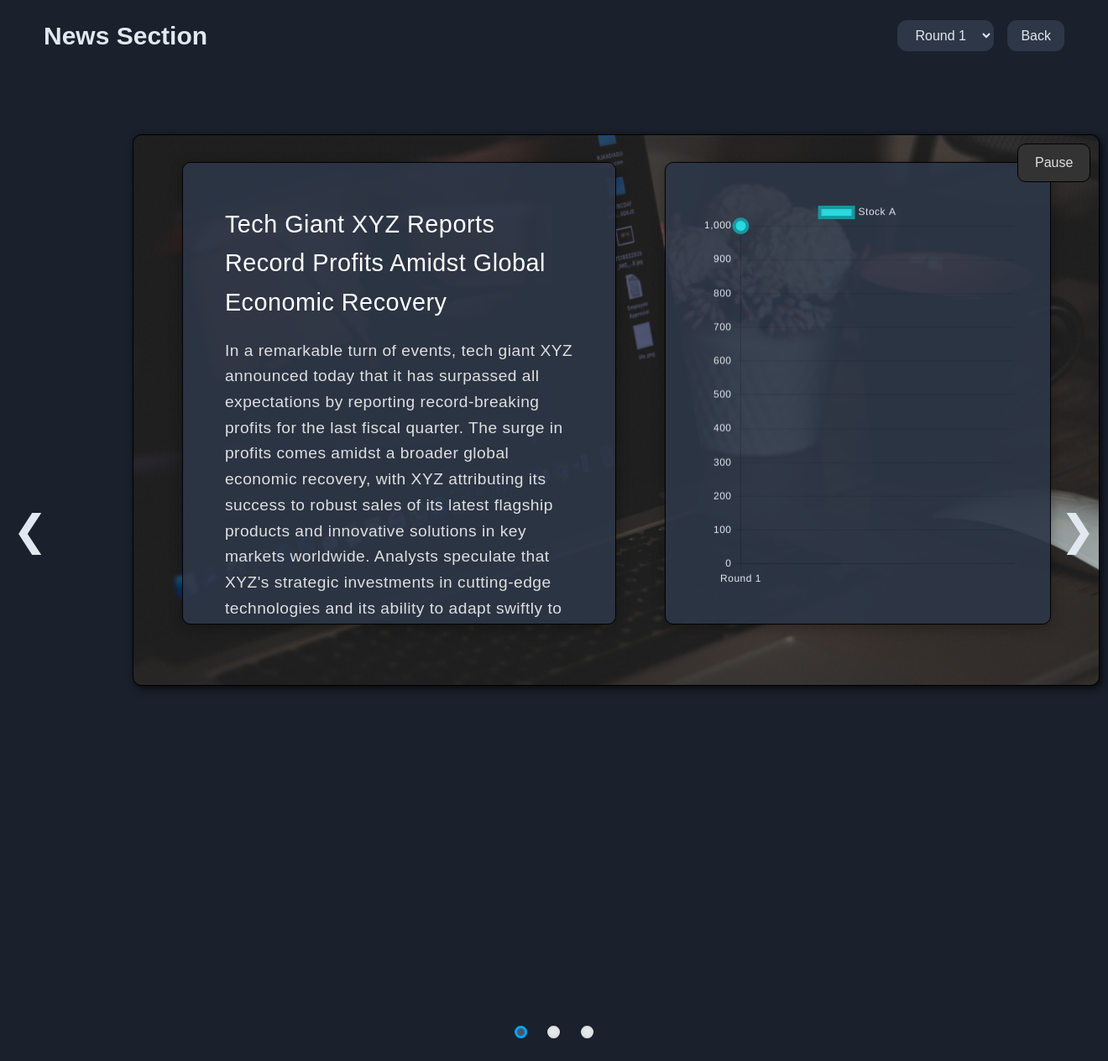
After one commit to software-community/Traders-Arena, a Flask app: page /round/1 in a window 1320 px wide. The commit adds this page. Shown: the whole page at 84% size. Run offline with Flask 3, Linux system fonts and the light colour scheme.

Commit message:
News Section

```diff
--- a/app.py
+++ b/app.py
@@ -16,6 +16,57 @@ app.config["SQLALCHEMY_TRACK_MODIFICATIONS"] = False
 
 # Storing team details
 team = []
+
+slides = {
+    "1": [
+        {
+            "title": "Tech Giant XYZ Reports Record Profits Amidst Global Economic Recovery",
+            "content": "In a remarkable turn of events, tech giant XYZ announced today that it has surpassed all expectations by reporting record-breaking profits for the last fiscal quarter. The surge in profits comes amidst a broader global economic recovery, with XYZ attributing its success to robust sales of its latest flagship products and innovative solutions in key markets worldwide. Analysts speculate that XYZ's strategic investments in cutting-edge technologies and its ability to adapt swiftly to changing consumer demands have positioned the company as a frontrunner in the highly competitive tech industry. As investors celebrate the news, XYZ's stock prices soar, reflecting renewed confidence in the company's future growth prospects.",
+            "image": "../static/img1.jpg"
+        },
+            {
+        "title": "Headline",
+        "content": "Lorem ipsum dolor sit amet consectetur adipisicing elit. Quam dolor ut totam repudiandae, aperiam necessitatibus deleniti veniam ea ab? Rem dolorem consectetur, sint pariatur ullam dolorum sunt corporis atque odio.",
+        "image": "../static/img3.jpg"
+    },
+    {
+        "title": "Headline",
+        "content": "Lorem ipsum dolor sit amet consectetur adipisicing elit. Quam dolor ut totam repudiandae, aperiam necessitatibus deleniti veniam ea ab? Rem dolorem consectetur, sint pariatur ullam dolorum sunt corporis atque odio.",
+        "image": "../static/img4.jpg"
+    },
+    ],
+    "2": [
+        {
+            "title": "Headline for Round 2",
+            "content": "Lorem ipsum dolor sit amet consectetur adipisicing elit. Quam dolor ut totam repudiandae, aperiam necessitatibus deleniti veniam ea ab? Rem dolorem consectetur, sint pariatur ullam dolorum sunt corporis atque odio.",
+            "image": "../static/img2.jpg"
+        },
+        {
+            "title": "Headline for Round 2",
+            "content": "Lorem ipsum dolor sit amet consectetur adipisicing elit. Quam dolor ut totam repudiandae, aperiam necessitatibus deleniti veniam ea ab? Rem dolorem consectetur, sint pariatur ullam dolorum sunt corporis atque odio.",
+            "image": "../static/img1.jpg"
+        },
+    ],
+
+    "3": [
+            {
+        "title": "Headline",
+        "content": "Lorem ipsum dolor sit amet consectetur adipisicing elit. Quam dolor ut totam repudiandae, aperiam necessitatibus deleniti veniam ea ab? Rem dolorem consectetur, sint pariatur ullam dolorum sunt corporis atque odio.",
+        "image": "../static/img5.jpg"
+    },
+            {
+            "title": "Tech Giant XYZ Reports Record Profits Amidst Global Economic Recovery",
+            "content": "In a remarkable turn of events, tech giant XYZ announced today that it has surpassed all expectations by reporting record-breaking profits for the last fiscal quarter. The surge in profits comes amidst a broader global economic recovery, with XYZ attributing its success to robust sales of its latest flagship products and innovative solutions in key markets worldwide. Analysts speculate that XYZ's strategic investments in cutting-edge technologies and its ability to adapt swiftly to changing consumer demands have positioned the company as a frontrunner in the highly competitive tech industry. As investors celebrate the news, XYZ's stock prices soar, reflecting renewed confidence in the company's future growth prospects.",
+            "image": "../static/img1.jpg"
+        },
+            {
+        "title": "Headline",
+        "content": "Lorem ipsum dolor sit amet consectetur adipisicing elit. Quam dolor ut totam repudiandae, aperiam necessitatibus deleniti veniam ea ab? Rem dolorem consectetur, sint pariatur ullam dolorum sunt corporis atque odio.",
+        "image": "https://plus.unsplash.com/premium_photo-1661675403671-164eefd1864e?q=80&w=1932&auto=format&fit=crop&ixlib=rb-4.0.3&ixid=M3wxMjA3fDB8MHxwaG90by1wYWdlfHx8fGVufDB8fHx8fA%3D%3D"
+    }
+    ]
+    # More rounds...
+}
 
 
 class Stock(db.Model):
@@ -248,6 +299,33 @@ def results():
         numberOfRounds=numberOfRounds,
     )
 
+#Temporary stock price trend data
+stock_data = {
+        "Stock A": [1000, 110, 105, 115],
+        "Stock B": [200, 1900, 195, 205],
+        "Stock C": [400, 510, 220, 3300],
+        "Stock D": [200, 1100, 200, 330],
+        "Stock E": [100, 110, 420, 3300],
+        "Stock F": [500, 210, 3020, 330],
+        "Stock G": [3000, 310, 520, 330]
+    }
+
+# Updated showNews route
+@app.route('/showNews')
+def showNews():
+    round_number = "1"  # Default round
+    stock_data_round = get_stock_data_for_round(round_number)
+    return render_template('newsScroll.html', slides=slides[round_number], rounds=slides.keys(), current_round=round_number, stock_data=stock_data_round)
+
+@app.route('/round/<round_number>')
+def round(round_number):
+    stock_data_round = get_stock_data_for_round(round_number)
+    return render_template('newsScroll.html', slides=slides[round_number], rounds=slides.keys(), current_round=round_number, stock_data=stock_data_round)
+
+def get_stock_data_for_round(round_number):
+    stock_data_round = {stock: values[:int(round_number)] for stock, values in stock_data.items()}
+    return stock_data_round
+
 
 with app.app_context():
     db.create_all()
--- /dev/null
+++ b/static/newsScroll.css
@@ -0,0 +1,203 @@
+/* Reset and base styles */
+* {
+    margin: 0;
+    padding: 0;
+    box-sizing: border-box;
+    font-family: sans-serif;
+}
+
+body {
+    background-color: #121212;
+    color: #E0E0E0;
+}
+
+/* Header styles */
+header {
+    height: 60px;
+    width: 100%;
+    position: absolute;
+    top: 0;
+    z-index: 2;
+    background-color: #1F1F1F;
+}
+
+
+#pauseButton {
+    position: absolute;
+    top: 10px;
+    right: 10px;
+    background-color: #333;
+    color: #E0E0E0;
+    border: none;
+    padding: 10px 20px;
+	border: 1px solid black;
+    border-radius: 10px;
+    cursor: pointer;
+    z-index: 2;
+    transition: background-color 0.3s;
+}
+
+#pauseButton:hover {
+    background-color: #444;
+}
+
+
+#logo {
+    background-color: #333;
+    line-height: 60px;
+    margin-left: 40px;
+    border-radius: 10px;
+    display: inline;
+    cursor: pointer;
+    font-size: 30px;
+    font-weight: bold;
+    padding: 4px 10px;
+    color: #E0E0E0; /* light grey */
+}
+
+#logo:hover {
+    color: #FFFFFF; /* white */
+}
+
+#logo-s {
+    color: #FFFFFF; /* white */
+    margin-left: 5px;
+}
+
+#logo:hover #logo-s {
+    color: #00A7FF; /* blue */
+}
+
+/* Slider styles */
+.slider {
+    margin: 8vh 12vw;
+    top: 4vh;
+    position: relative;
+	border: 1px solid black;
+    border-radius: 10px;
+    width: 90%;
+    height: 100%;
+    box-shadow: 3px 3px 10px rgba(0, 1, 1, 0.7);
+    background-color: #181818;
+}
+
+.myslide {
+    border-radius: 10px;
+    height: 655px;
+    display: none;
+    overflow: hidden;
+}
+
+.prev,
+.next {
+    position: absolute;
+    top: 50%;
+    transform: translate(0, -50%);
+    font-size: 50px;
+    padding: 15px;
+    cursor: pointer;
+    color: #E0E0E0; /* light grey */
+    transition: 0.3s;
+    user-select: none;
+}
+
+.prev:hover,
+.next:hover {
+    color: #808586; /* blue */
+}
+
+.next {
+    right: 0;
+}
+
+.dotsbox {
+    position: absolute;
+    left: 50%;
+    transform: translate(-50%);
+    bottom: 20px;
+    cursor: pointer;
+}
+
+.dot {
+    display: inline-block;
+    width: 15px;
+    height: 15px;
+    border: 3px solid #E0E0E0; /* light grey */
+    border-radius: 50%;
+    margin: 0 10px;
+    cursor: pointer;
+}
+
+/* Active and hover states for dots */
+.active,
+.dot:hover {
+    border-color: #00A7FF; /* blue */
+}
+
+/* Fade animation for slides */
+.fade {
+    -webkit-animation-name: fade;
+    -webkit-animation-duration: 1.5s;
+    animation-name: fade;
+    animation-duration: 1.5s;
+}
+
+@-webkit-keyframes fade {
+    from {opacity: 0.8}
+    to {opacity: 1}
+}
+
+@keyframes fade {
+    from {opacity: 0.8}
+    to {opacity: 1}
+}
+
+/* Text styles */
+.txt {
+	border: 1px solid black;
+    position: absolute;
+    height: 84%;
+    width: 45%;
+    padding: 2%;
+    overflow: auto;
+    background: rgb(45, 55, 72, 0.9); /* darker grey */
+    color: #E0E0E0; /* light grey */
+    letter-spacing: 0.5px;
+    line-height: 1.6;
+    top: 5%;
+    left: 5%;
+    border-radius: 10px;
+    box-shadow: 0 4px 15px rgba(0, 0, 0, 0.3);
+    animation-name: posi;
+    animation-duration: 2s;
+    z-index: 1;
+}
+
+.txt h1 {
+    color: #FFFFFF; /* white */
+    font-size: 1.8rem;
+    margin-bottom: 20px;
+}
+
+.txt p {
+    font-size: 1.2rem;
+}
+
+/* Image zoom animation */
+img {
+    transform: scale(1.5, 1.5);
+    -webkit-animation-name: zoomin;
+    -webkit-animation-duration: 40s;
+    animation-name: zoomin;
+    animation-duration: 40s;
+}
+
+@-webkit-keyframes zoomin {
+    from {transform: scale(1, 1);}
+    to {transform: scale(1.5, 1.5);}
+}
+
+@keyframes zoomin {
+    from {transform: scale(1, 1);}
+    to {transform: scale(1.5, 1.5);}
+}
--- /dev/null
+++ b/static/newsScroll.js
@@ -0,0 +1,58 @@
+const myslide = document.querySelectorAll('.myslide'),
+      dot = document.querySelectorAll('.dot');
+let counter = 1;
+let isPaused = false;
+slidefun(counter);
+
+console.log(myslide.length);
+
+let timer = setInterval(autoSlide, 8000);
+function autoSlide() {
+    if (!isPaused) {
+        counter += 1;
+        slidefun(counter);
+    }
+}
+function plusSlides(n) {
+    counter += n;
+    slidefun(counter);
+    resetTimer();
+}
+function currentSlide(n) {
+    counter = n;
+    slidefun(counter);
+    resetTimer();
+}
+function resetTimer() {
+    clearInterval(timer);
+    timer = setInterval(autoSlide, 8000);
+}
+function slidefun(n) {
+    let i;
+    for (i = 0; i < myslide.length; i++) {
+        myslide[i].style.display = "none";
+    }
+    for (i = 0; i < dot.length; i++) {
+        dot[i].className = dot[i].className.replace(' active', '');
+    }
+    if (n > myslide.length) {
+        counter = 1;
+    }
+    if (n < 1) {
+        counter = myslide.length;
+    }
+    myslide[counter - 1].style.display = "block";
+    dot[counter - 1].className += " active";
+}
+
+function togglePause() {
+    const pauseButton = document.getElementById('pauseButton');
+    isPaused = !isPaused;
+    if (isPaused) {
+        pauseButton.textContent = 'Play';
+        clearInterval(timer);
+    } else {
+        pauseButton.textContent = 'Pause';
+        resetTimer();
+    }
+}
--- a/templates/index.html
+++ b/templates/index.html
@@ -15,9 +15,10 @@
     <div>
       <a href="{{ url_for('addTeam') }}">Add New Team</a><br />
       <a href="{{ url_for('stock_admin') }}">stock_admin</a><br />
+      <a href="{{ url_for('stock_admin') }}">stock_admin</a><br />
       <a href="{{ url_for('results') }}">results</a><br />
     <a href="{{ url_for('stocksIssue') }}" >Initial Buying</a><br/>
-    <a href="{{ url_for('transactions') }}" >Trade between Teams</a><br/>
+    <a href="{{ url_for('showNews') }}" >News Section</a><br/>
   </div>
 </body>
 </html>
--- /dev/null
+++ b/templates/newsScroll.html
@@ -0,0 +1,307 @@
+<!DOCTYPE html>
+<html>
+
+<head>
+    <title>News Section</title>
+    <link rel="stylesheet" href="../static/newsScroll.css">
+    <link href="https://unpkg.com/tailwindcss@^1.0/dist/tailwind.min.css" rel="stylesheet" />
+    <script src="https://cdn.jsdelivr.net/npm/chart.js"></script>
+    <style>
+        /* CSS for fade animation */
+        .fade {
+            animation-name: fade;
+            animation-duration: 2s;
+        }
+
+        @keyframes fade {
+            from {
+                opacity: 0;
+            }
+
+            to {
+                opacity: 1;
+            }
+        }
+
+        .bg-primary {
+            background-color: #1A202C;
+        }
+
+        .text-primary {
+            color: #E2E8F0;
+        }
+
+        .bg-accent {
+            background-color: #2D3748;
+        }
+
+        .hover-bg-accent {
+            background-color: #4A5568;
+        }
+
+        .focus-ring-accent {
+            box-shadow: 0 0 0 3px rgba(74, 85, 104, 0.5);
+        }
+
+        .rounded-md {
+            border-radius: 0.375rem;
+        }
+
+        .header-container {
+            display: flex;
+            justify-content: space-between;
+            align-items: center;
+        }
+
+        .header-container h1 {
+            margin: 0;
+        }
+
+        .nav-items {
+            display: flex;
+            align-items: center;
+        }
+
+        .nav-item {
+            margin-left: 1rem;
+        }
+
+        .nav-item select {
+            border: 1px solid #2D3748;
+            padding: 0.5rem 1rem;
+            border-radius: 0.7rem;
+            background-color: #2D3748;
+            color: #E2E8F0;
+        }
+
+        .nav-item select:hover {
+            background-color: #4A5568;
+        }
+
+        .nav-item a {
+            background-color: #2D3748;
+            color: #E2E8F0;
+            padding: 0.4rem 1rem;
+            border-radius: 0.7rem;
+            text-decoration: none;
+            display: inline-block;
+        }
+
+        .nav-item a:hover {
+            background-color: #4A5568;
+        }
+
+        body {
+            background-color: #1A202C;
+            color: #E2E8F0;
+        }
+
+        .prev,
+        .next {
+            color: #E2E8F0;
+        }
+
+        .dotsbox .dot {
+            background-color: #E2E8F0;
+        }
+
+        .dotsbox .dot.active {
+            background-color: #4A5568;
+        }
+
+        .slide-content {
+            display: flex;
+            justify-content: space-between;
+            align-items: center;
+        }
+
+        .chart-container {
+            /* position: absolute;
+            width: 45%;
+            left: 50%;
+            top: 15%;
+            height: 450px;
+            padding: 50px;
+            background-color: #1A202C; */
+            border: 1px solid black;
+            position: absolute;
+            height: 84%;
+            width: 40%;
+            padding: 2%;
+            overflow: auto;
+            background: rgb(45, 55, 72, 0.9);
+            /* darker grey */
+            color: #E0E0E0;
+            /* light grey */
+            letter-spacing: 0.5px;
+            line-height: 1.6;
+            top: 5%;
+            left: 55%;
+            border-radius: 10px;
+            box-shadow: 0 4px 15px rgba(0, 0, 0, 0.3);
+            animation-name: posi;
+            animation-duration: 2s;
+            z-index: 1;
+        }
+
+        .txt {
+            width: 45%;
+            padding: 50px;
+        }
+
+        .slider {
+            position: relative;
+        }
+    </style>
+</head>
+
+<body>
+    <div class="container">
+
+        <header class="bg-primary py-6 px-4">
+            <nav class="mx-auto max-w-7xl px-2 sm:px-6 lg:px-8 header-container">
+                <h1 class="text-3xl font-bold text-primary">News Section</h1>
+                <div class="nav-items">
+                    <div class="nav-item">
+                        <select id="round-select" onchange="changeRound()">
+                            {% for round in rounds %}
+                            <option value="{{ round }}" {% if round==current_round %}selected{% endif %}>Round {{ round
+                                }}</option>
+                            {% endfor %}
+                        </select>
+                    </div>
+                    <div class="nav-item">
+                        <a href="{{ url_for('home') }}">Back</a>
+                    </div>
+                </div>
+            </nav>
+        </header>
+
+        <div class="py-2">
+            <div class="slider">
+
+                <button id="pauseButton" onclick="togglePause()">Pause</button>
+                {% for slide in slides %}
+                <div class="myslide fade slide-content">
+                    <img src="{{ slide.image }}" style="display:absolute;">
+                    <div class="txt">
+                        <h1>{{ slide.title }}</h1>
+                        <p>{{ slide.content }}</p>
+                    </div>
+                    <div class="chart-container">
+                        <canvas id="chart-{{ loop.index0 }}"></canvas>
+                    </div>
+
+                </div>
+                {% endfor %}
+            </div>
+
+            <a class="prev" onclick="plusSlides(-1)">&#10094;</a>
+            <a class="next" onclick="plusSlides(1)">&#10095;</a>
+
+            <div class="dotsbox" style="text-align:center">
+                {% for i in range(1, slides|length + 1) %}
+                <span class="dot" onclick="currentSlide({{ i }})"></span>
+                {% endfor %}
+            </div>
+        </div>
+    </div>
+
+    <script src="../static/newsScroll.js"></script>
+    <script>
+let myCharts = [];
+let currentStockIndex = 0;
+
+// Function to create a chart
+function createChart(ctx, labels, data, label, backgroundColor, borderColor) {
+    return new Chart(ctx, {
+        type: 'line',
+        data: {
+            labels: labels,
+            datasets: [{
+                label: label,
+                data: data,
+                backgroundColor: backgroundColor,
+                borderColor: borderColor,
+                borderWidth: 4,
+                pointRadius: 8,
+                fill: false
+            }]
+        },
+        options: {
+            scales: {
+                y: {
+                    beginAtZero: true,
+                    ticks: {
+                        color: '#E2E8F0'
+                    }
+                },
+                x: {
+                    ticks: {
+                        color: '#E2E8F0',
+                    }
+                }
+            },
+            plugins: {
+                legend: {
+                    labels: {
+                        color: '#E2E8F0',
+                    }
+                }
+            },
+            layout: {
+                padding: {
+                    left: 20,
+                    right: 20,
+                    top: 20,
+                    bottom: 20
+                }
+            },
+            responsive: true,
+            maintainAspectRatio: false,
+        }
+    });
+}
+
+// Function to update charts
+function updateCharts(round) {
+    const stockData = {{ stock_data | tojson }};
+    const labels = Array.from({ length: round }, (_, i) => `Round ${i + 1}`);
+    const allStocks = Object.keys(stockData);
+
+    document.querySelectorAll('.chart-container canvas').forEach((canvas, index) => {
+        if (myCharts[index]) {
+            myCharts[index].destroy();
+        }
+        const currentStock = allStocks[currentStockIndex];
+        const data = stockData[currentStock].slice(0, round);
+
+        myCharts[index] = createChart(canvas.getContext('2d'), labels, data, currentStock, color = '#' + Math.floor(2677215).toString(16), color = '#' + Math.floor( 1677215).toString(16));
+
+        currentStockIndex = (currentStockIndex + 1) % allStocks.length;
+    });
+}
+
+// Function to change round
+function changeRound() {
+    const roundSelect = document.getElementById('round-select');
+    const selectedRound = parseInt(roundSelect.value);
+    updateCharts(selectedRound);
+}
+
+// Call updateCharts initially
+updateCharts({{ current_round }});
+
+// Call updateCharts periodically
+setInterval(() => {
+    const roundSelect = document.getElementById('round-select');
+    const selectedRound = parseInt(roundSelect.value);
+    updateCharts(selectedRound);
+}, 4000); // Update every 5 seconds
+
+    </script>
+
+
+</body>
+
+</html>
```
Also changed, not shown: static/img1.jpg (added), static/img2.jpg (added), static/img3.jpg (added), 2 other files.
